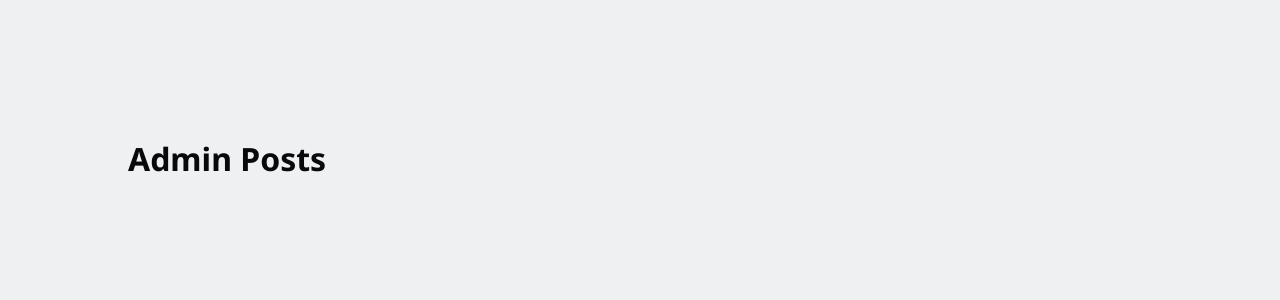
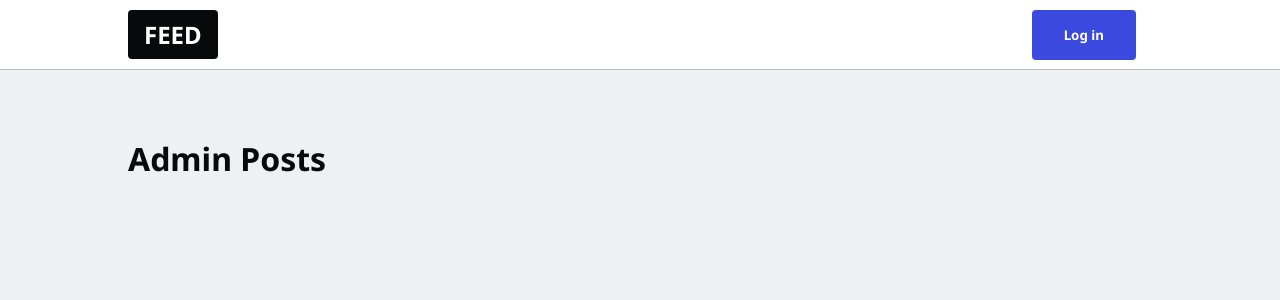
Before and after one commit to BaseBenjamin13/learn-next, a Next.js app: page /admin in a window 1280 px wide. Shown: the top 300 px of the page. Built offline with nearby package versions, Linux system fonts and the light colour scheme.

Commit message:
made NavBar

```diff
--- a/components/Loader.tsx
+++ b/components/Loader.tsx
@@ -1,5 +1,5 @@
 
 
-export default function Loader({ show }) {
+export default function Loader({ show=false }) {
     return show ? <div className="loader"></div> : null;
 }
--- /dev/null
+++ b/components/Navbar.tsx
@@ -0,0 +1,45 @@
+import Link from 'next/link'
+
+export default function NavBar() {
+    const user = null;
+    const username = null;
+
+    return (
+        <nav className="navbar">
+            <ul>
+                <li>
+                    <Link href="/">
+                        <button className='btn-logo'>FEED</button>
+                    </Link>
+                </li>
+
+                {username && (
+                    <>
+                        <li>
+                            <Link href="/admin">
+                                <button className='btn-blue'>Write Posts</button>
+                            </Link>
+                        </li>
+                        <li>
+                            <Link href={`/${username}`}>
+                                <img src={user?.photoURL} />
+                            </Link>
+                        </li>
+
+                    </>
+                )}
+
+                {!username && (
+                    <>
+                        <li>
+                            <Link href="/enter">
+                                <button className='btn-blue'>Log in</button>
+                            </Link>
+                        </li>
+                    </>
+                )}
+
+            </ul>
+        </nav>
+    )
+}
--- a/pages/_app.tsx
+++ b/pages/_app.tsx
@@ -1,8 +1,14 @@
 import '@/styles/globals.css'
 import type { AppProps } from 'next/app'
+import NavBar from '@/components/Navbar';
 
 import { GetServerSideProps } from 'next';
 
 export default function App({ Component, pageProps }: AppProps) {
-  return <Component {...pageProps} />
+    return (
+        <>
+            <NavBar />
+            <Component {...pageProps} />
+        </>
+    )
 }
```
Also changed, not shown: components/Navbar.ts (deleted).
